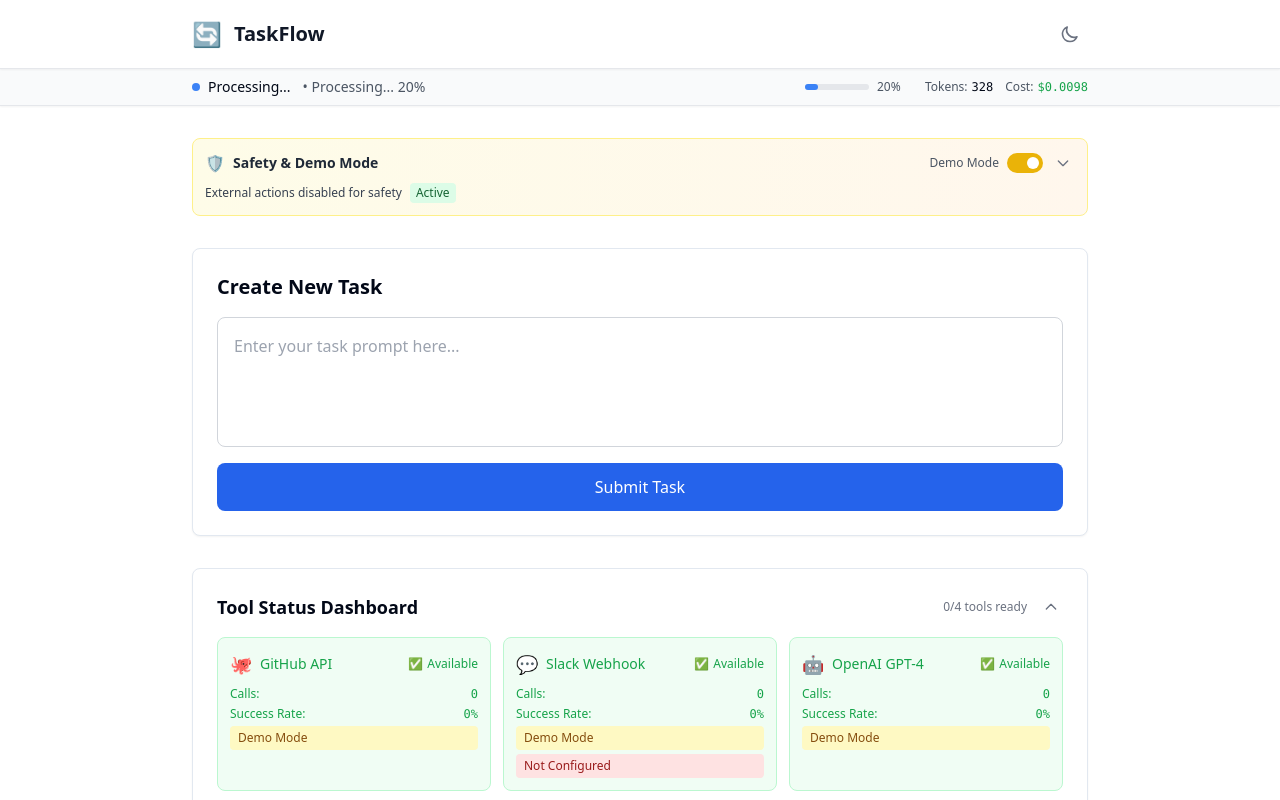
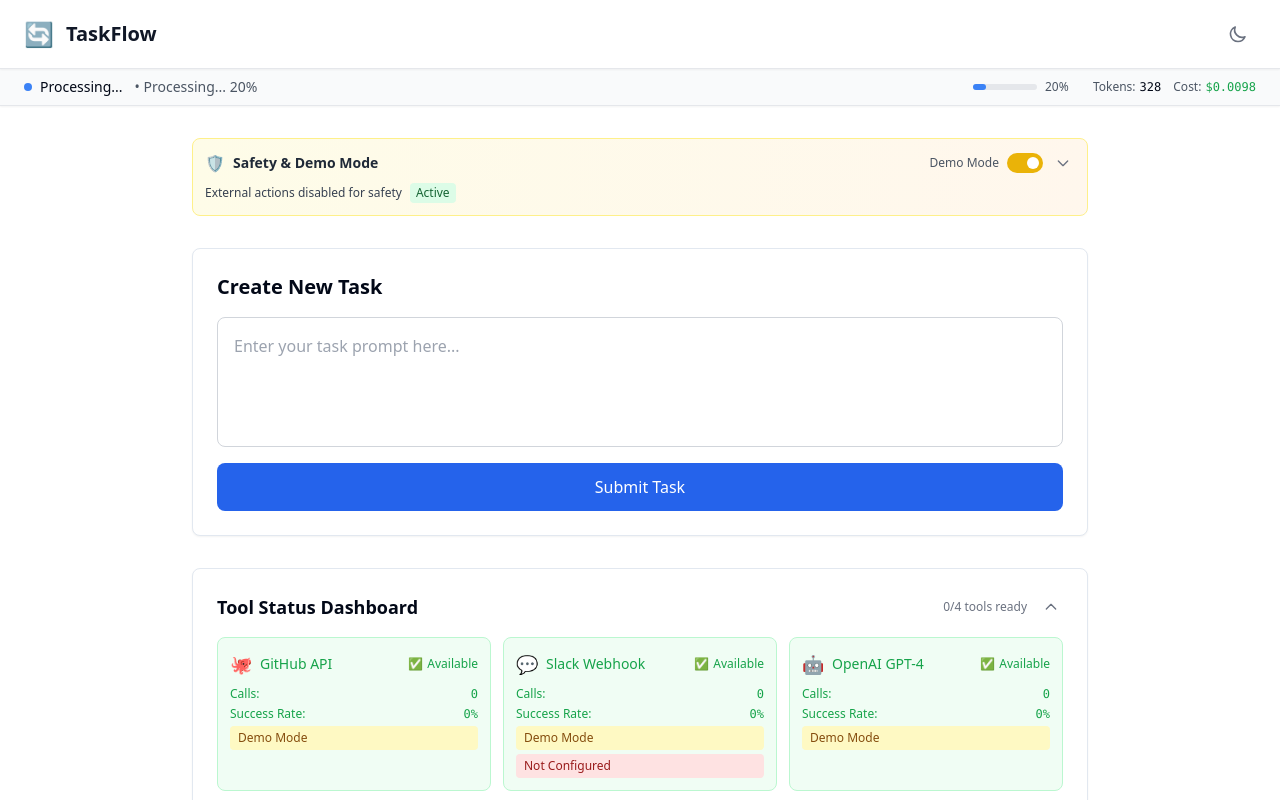
Before and after one commit to clash402/taskflow, a Next.js app in the folder frontend/: page / in a window 1280 px wide. Both pictures are taken after typing "Sample" into the empty fields and a click on the button "Submit Task". Shown: the top 800 px of the page. Built offline with nearby package versions, Linux system fonts and the light colour scheme.

Commit message:
feat: make Header and StatusBar full width and responsive

```diff
--- a/frontend/src/components/Header.tsx
+++ b/frontend/src/components/Header.tsx
@@ -9,7 +9,7 @@ interface HeaderProps {
 export const Header: React.FC<HeaderProps> = ({ onReset }) => {
   return (
     <header className="sticky top-0 z-50 w-full bg-white border-b border-gray-200 px-6 py-4 shadow-sm">
-      <div className="max-w-4xl mx-auto flex items-center justify-between">
+      <div className="flex items-center justify-between">
         <div className="flex items-center space-x-3">
           <div className="text-2xl">🔄</div>
           <h1 className="text-xl font-bold text-gray-900">TaskFlow</h1>
--- a/frontend/src/components/StatusBar.tsx
+++ b/frontend/src/components/StatusBar.tsx
@@ -34,41 +34,43 @@ export const StatusBar: React.FC<StatusBarProps> = ({ status, message, progress,
   };
 
   return (
-    <div className="sticky top-16 z-40 w-full bg-gray-50 border-b border-gray-200 px-4 py-2 shadow-sm">
-      <div className="max-w-4xl mx-auto">
-        <div className="flex items-center justify-between">
-          <div className="flex items-center space-x-3">
-            <div className="flex items-center space-x-2">
+    <div className="sticky top-16 z-40 w-full bg-gray-50 border-b border-gray-200 px-6 py-2 shadow-sm">
+      <div>
+        <div className="flex flex-col sm:flex-row sm:items-center sm:justify-between gap-2 sm:gap-0">
+          <div className="flex items-center space-x-3 min-w-0">
+            <div className="flex items-center space-x-2 flex-shrink-0">
               <div className={`w-2 h-2 rounded-full ${getStatusColor()}`} />
               <span className="text-sm font-medium">{getStatusText()}</span>
             </div>
 
             {message && (
-              <span className="text-sm text-gray-600">• {message}</span>
+              <span className="text-sm text-gray-600 truncate">• {message}</span>
             )}
           </div>
 
-          <div className="flex items-center space-x-4">
+          <div className="flex items-center space-x-2 sm:space-x-4 flex-shrink-0">
             {progress !== undefined && (
               <div className="flex items-center space-x-2">
-                <div className="w-16 bg-gray-200 rounded-full h-1.5">
+                <div className="w-12 sm:w-16 bg-gray-200 rounded-full h-1.5">
                   <div
                     className={`h-1.5 rounded-full ${getStatusColor()}`}
                     style={{ width: `${progress}%` }}
                   />
                 </div>
-                <span className="text-xs text-gray-600 w-8">{Math.round(progress)}%</span>
+                <span className="text-xs text-gray-600 w-6 sm:w-8">{Math.round(progress)}%</span>
               </div>
             )}
 
             {tokenUsage && (
-              <div className="flex items-center space-x-3 text-xs">
+              <div className="flex items-center space-x-2 sm:space-x-3 text-xs">
                 <div className="flex items-center space-x-1">
-                  <span className="text-gray-600">Tokens:</span>
+                  <span className="text-gray-600 hidden sm:inline">Tokens:</span>
+                  <span className="text-gray-600 sm:hidden">T:</span>
                   <span className="font-mono font-medium">{tokenUsage.total_tokens.toLocaleString()}</span>
                 </div>
                 <div className="flex items-center space-x-1">
-                  <span className="text-gray-600">Cost:</span>
+                  <span className="text-gray-600 hidden sm:inline">Cost:</span>
+                  <span className="text-gray-600 sm:hidden">$:</span>
                   <span className="font-mono font-medium text-green-600">{formatCost(tokenUsage.estimated_cost)}</span>
                 </div>
               </div>
```
